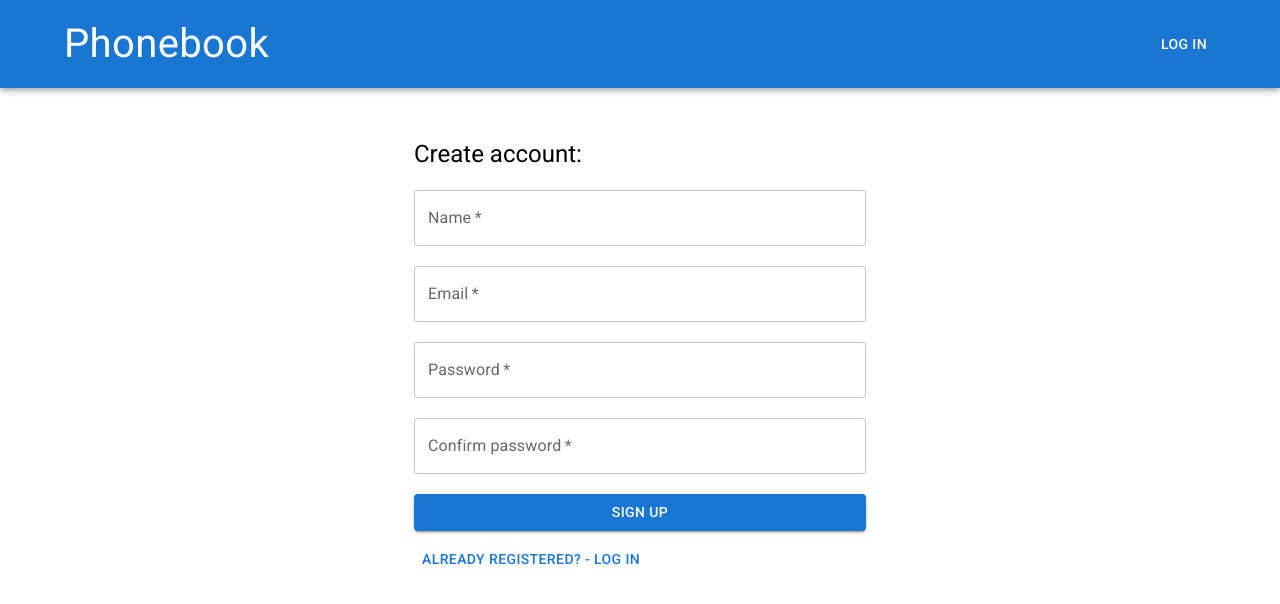
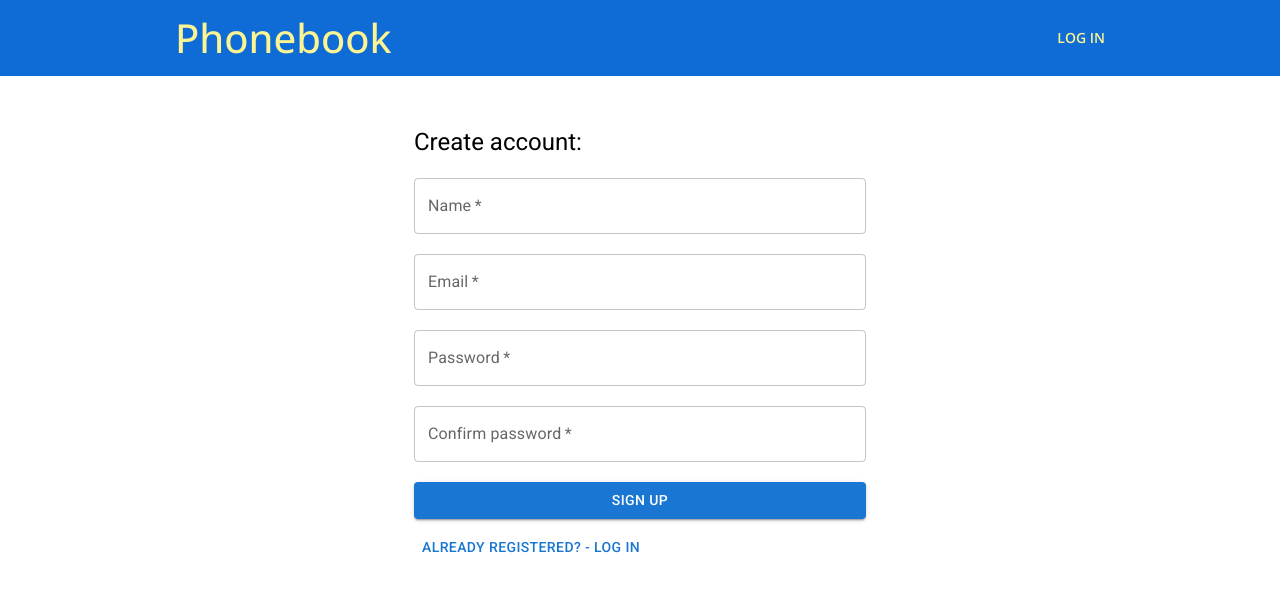
Before and after one commit to olozovik/goit-react-hw-08-phonebook, a React (Create React App) app: page /register in a window 1280 px wide. Shown: the top 604 px of the page. Built offline with nearby package versions, Linux system fonts and the light colour scheme.

Commit message:
refactor header styles

```diff
--- a/src/components/_common/Header/Header.jsx
+++ b/src/components/_common/Header/Header.jsx
@@ -1,14 +1,13 @@
+import * as authOperations from 'redux/auth/auth-operations';
+import { useDispatch } from 'react-redux';
+import { ContainerMd } from 'components/_share/Container/Container';
 import {
-  AppBar,
-  Box,
-  Button,
-  Toolbar,
-  Typography,
-  Container,
-} from '@mui/material';
-import { Link as RouterLink } from 'react-router-dom';
-import * as authOperations from '../../../redux/auth/auth-operations';
-import { useDispatch } from 'react-redux';
+  StyledHeader,
+  StyledInnerWrapperHeader,
+  StyledLinkLogo,
+  StyledButton,
+  StyledLinkAuth,
+} from './Header.styled';
 
 export const Header = ({ buttonText, link, contactsPage }) => {
   const dispatch = useDispatch();
@@ -18,12 +17,29 @@ export const Header = ({ buttonText, link, contactsPage }) => {
   };
 
   return (
-    <Box sx={{ flexGrow: 1 }}>
+    <>
+      <StyledHeader>
+        <ContainerMd>
+          <StyledInnerWrapperHeader>
+            <StyledLinkLogo to="/">Phonebook</StyledLinkLogo>
+            {contactsPage ? (
+              <StyledButton type="button" onClick={handleLogoutButton}>
+                Log out
+              </StyledButton>
+            ) : (
+              <StyledLinkAuth to={link} color="inherit">
+                {buttonText}
+              </StyledLinkAuth>
+            )}
+          </StyledInnerWrapperHeader>
+        </ContainerMd>
+      </StyledHeader>
+      {/* <Box sx={{ flexGrow: 1 }}>
         <AppBar position="static" sx={{ p: '8px' }}>
           <Container>
             <Toolbar disableGutters>
               <Button
-              component={RouterLink}
+                component={Link}
                 to="/"
                 color="inherit"
                 sx={{ mr: 'auto', paddingX: 0 }}
@@ -41,13 +57,14 @@ export const Header = ({ buttonText, link, contactsPage }) => {
                   Log out
                 </Button>
               ) : (
-              <Button component={RouterLink} to={link} color="inherit">
+                <Button component={Link} to={link} color="inherit">
                   {buttonText}
                 </Button>
               )}
             </Toolbar>
           </Container>
         </AppBar>
-    </Box>
+      </Box> */}
+    </>
   );
 };
--- /dev/null
+++ b/src/components/_common/Header/Header.styled.jsx
@@ -0,0 +1,38 @@
+import { Link } from 'react-router-dom';
+import styled from '@emotion/styled';
+
+export const StyledHeader = styled.header`
+  padding: 15px 0;
+  background-color: ${props => props.theme.headerBgColor};
+`;
+
+export const StyledInnerWrapperHeader = styled.div`
+  display: flex;
+  justify-content: space-between;
+  align-items: center;
+`;
+
+export const StyledLinkLogo = styled(Link)`
+  font-size: 40px;
+  font-weight: 500;
+  color: ${props => props.theme.headerTextColor};
+  text-decoration: none;
+`;
+
+export const StyledButton = styled.button`
+  color: ${props => props.theme.headerTextColor};
+  text-transform: uppercase;
+  background-color: transparent;
+  border: none;
+  cursor: pointer;
+  font-size: 14px;
+  font-weight: 600;
+`;
+
+export const StyledLinkAuth = styled(Link)`
+  color: ${props => props.theme.headerTextColor};
+  text-transform: uppercase;
+  font-size: 14px;
+  font-weight: 600;
+  text-decoration: none;
+`;
--- a/src/components/_share/Container/Container.jsx
+++ b/src/components/_share/Container/Container.jsx
@@ -1,9 +1,10 @@
-import { Container, Grid } from '@mui/material';
+import { StyledContainerForm } from './Container.styled';
+import { StyledContainerMd } from './Container.styled';
 
 export const ContainerMd = ({ children }) => {
-  return (
-    <Container maxWidth="md" sx={{ outline: '1px dotted tomato' }}>
-      {children}
-    </Container>
-  );
+  return <StyledContainerMd>{children}</StyledContainerMd>;
 };
+
+export const ContainerForm = ({ children }) => {
+  return <StyledContainerForm>{children}</StyledContainerForm>;
+};
--- /dev/null
+++ b/src/components/_share/Container/Container.styled.jsx
@@ -0,0 +1,18 @@
+import styled from '@emotion/styled';
+
+const Container = styled.div`
+  margin: 0 auto;
+  padding: 0 15px;
+
+  @media (max-width: 500px) {
+    padding: 0 10px;
+  }
+`;
+
+export const StyledContainerMd = styled(Container)`
+  max-width: 960px;
+`;
+
+export const StyledContainerForm = styled(Container)`
+  max-width: 500px;
+`;
--- a/src/theme/theme.js
+++ b/src/theme/theme.js
@@ -1,13 +1,8 @@
 import { createTheme } from '@mui/material';
 
 export const theme = {
-  pageBgColor: '#d3d3d3',
-  wrapperBgColor: '#ffdf93',
-
-  inputBorderColor: '#bebcbc',
-  inputHoverBorderColor: '#ff9900',
-
-  buttonActiveHover: '#ff9900',
+  headerBgColor: '#0f6cd6',
+  headerTextColor: '#faf493',
 };
 
 export const muiTheme = createTheme();
```
Lines whose indentation alone changed are shown as unchanged.
